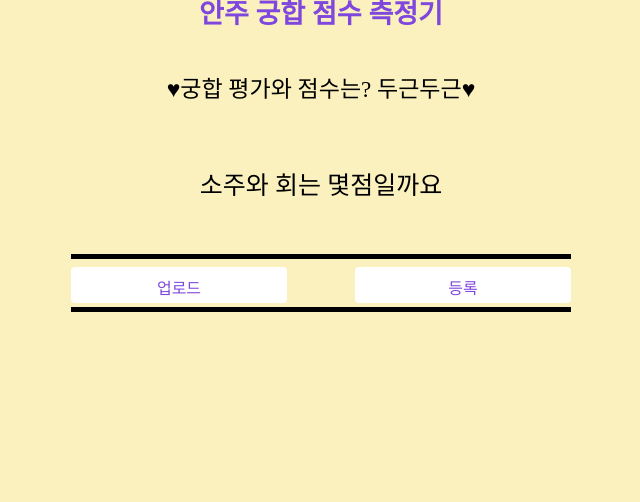
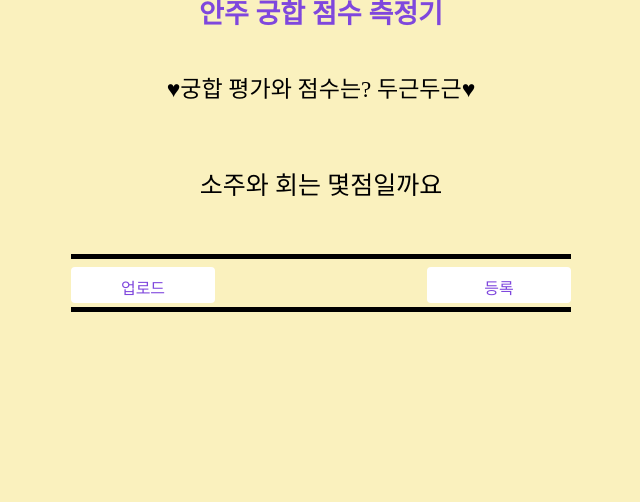
Before and after one commit to bururaru/Alcohol_Anju_Detection, a Flask app: page / in a window 1280 px wide. Shown: the part 189-691 px from the top of the page, without its empty margins (319-959 px from the left). Run offline with Flask 2, Linux system fonts and the light colour scheme; some web fonts are replaced.

Commit message:
update button style

```diff
--- a/static/css/style.css
+++ b/static/css/style.css
@@ -121,7 +121,7 @@ img {
 .filebox label {
     border-style: none;
     border-radius: 10px;
-    width: 15vmax;
+    width: 15vh;
     height: 20px;
     text-align: center;
     display: inline-block;
@@ -140,7 +140,6 @@ img {
 .filebox {
     position : absolute;
 }
-
 
 .filebox label:hover {
     background-color: lightyellow;
```
